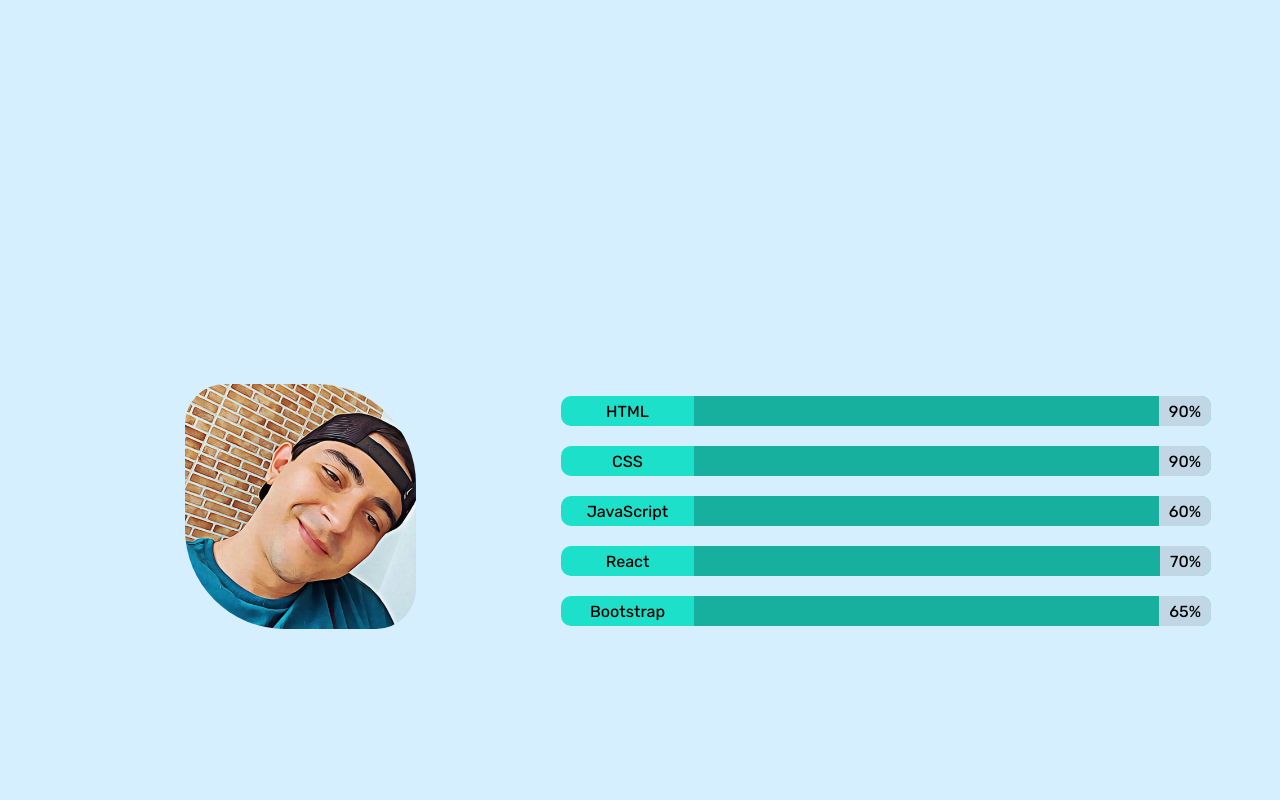
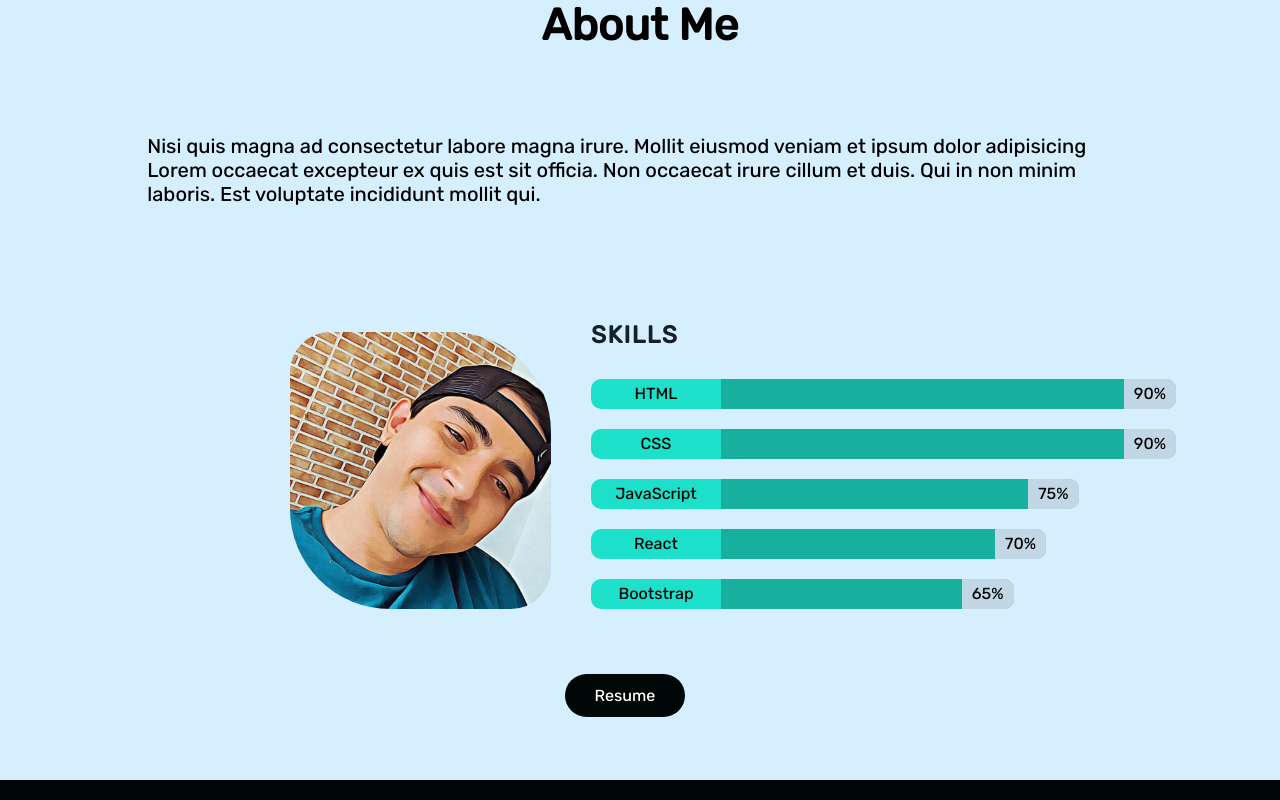
Before and after one commit to delrio12/portfolio-website, a React (Create React App) app: page / in a window 1280 px wide. Shown: the part 1040-1840 px from the top of the page. Built offline with nearby package versions, Linux system fonts and the light colour scheme.

Commit message:
About me added summary

```diff
--- a/src/components/About.js
+++ b/src/components/About.js
@@ -1,42 +1,54 @@
 import React from 'react'
 import styled from 'styled-components'
+import { Button } from './Button'
 
-const About = ({img, alt}) => {
+const About = ({img, alt, resume}) => {
     return (
+        <>
         <AboutContainer id='about'>
             {/* <AboutBg>
                 <VideoBg autoPlay loop muted src={ Video } type="video/mp4" />
             </AboutBg> */}
             <AboutWrapper>
                 <Heading>About Me</Heading>
-                <AboutRow>
+                <AboutRow1>
+                    <Summary>
+                    Nisi quis magna ad consectetur labore magna irure. Mollit eiusmod veniam et ipsum dolor adipisicing Lorem occaecat excepteur ex quis est sit officia. Non occaecat irure cillum et duis. Qui in non minim laboris. Est voluptate incididunt mollit qui.
+                    </Summary>
+                </AboutRow1>
+                <AboutRow2>
                         <Column1>
+
+                                <TopLine>
+                                    SKILLS
+                                </TopLine>
+
                             <Skills>
-                                <SkillBar>
+                                <HtmlSkillBar>
                                     <H3>HTML</H3>
                                     <Progress />
                                     <P>90%</P>
-                                </SkillBar>
-                                <SkillBar>
+                                </HtmlSkillBar>
+                                <CssSkillBar>
                                     <H3>CSS</H3>
                                     <Progress />
                                     <P>90%</P>
-                                </SkillBar>
-                                <SkillBar>
+                                </CssSkillBar>
+                                <JavascriptSkillBar>
                                     <H3>JavaScript</H3>
                                     <Progress />
-                                    <P>60%</P>
-                                </SkillBar>
-                                <SkillBar>
+                                    <P>75%</P>
+                                </JavascriptSkillBar>
+                                <ReactSkillBar>
                                     <H3>React</H3>
                                     <Progress />
                                     <P>70%</P>
-                                </SkillBar>
-                                <SkillBar>
+                                </ReactSkillBar>
+                                <BootstrapSkillBar>
                                     <H3>Bootstrap</H3>
                                     <Progress />
                                     <P>65%</P>
-                                </SkillBar>
+                                </BootstrapSkillBar>
                             </Skills>
                         </Column1>
                         <Column2>
@@ -44,10 +56,15 @@ const About = ({img, alt}) => {
                                 <Img src={img} alt={alt}/>
                             </ImgWrap>
                         </Column2>
-                </AboutRow>
+                </AboutRow2>
+                <AboutRow3>
+                    <Button onClick={() => window.open(resume)}>Resume</Button>
+                </AboutRow3>
             </AboutWrapper>
 
+
         </AboutContainer>
+        </>
     )
 }
 
@@ -57,7 +74,7 @@ export default About
 
 const Heading = styled.h1 `
     width: 100%;
-    height: 100px;
+    height: 90px;
     font-size: 44px;
     line-height: 1.1;
     font-weight: 600;
@@ -75,14 +92,15 @@ const Heading = styled.h1 `
 const AboutContainer = styled.div`
     background: var(--color-subtitle);
 
-    padding: 0 30px;
-    height: 960px;
-    position: relative;
-    z-index: 1;
+    @media screen and (max-width: 768px) {
+        padding: 100px 0;
+    }
+
 `
 
 const AboutBg = styled.div`
-
+    background: var(--color-subtitle);
+    max-width: 1400px;
 `
 
 const AboutWrapper = styled.div`
@@ -95,9 +113,29 @@ const AboutWrapper = styled.div`
     margin-left: auto;
     padding: 0 24px;
     justify-content: center;
+    padding-top: 60px;
 
 `
-const AboutRow = styled.div`
+const AboutRow1 = styled.div`
+    min-width: 100%;
+    display: flex;
+    justify-content: center;
+
+
+`
+
+const Summary = styled.div`
+    align-text: center;
+    min-width: 80%;
+    display: grid;
+    max-width: 800px;
+    margin-bottom: 20px;
+    font-size: 20px;
+    line-height: 24px;
+
+`
+
+const AboutRow2 = styled.div`
     display: grid;
     grid-auto-columns: minmax(auto, 1fr);
     align-items: center;
@@ -108,6 +146,14 @@ const AboutRow = styled.div`
     }
 
 `
+
+const AboutRow3 = styled.div`
+display: flex;
+justify-content: center;
+align-items: center;
+height: 40px;
+`
+
 
 const Column1 = styled.div `
     margin-bottom: 15px;
@@ -120,6 +166,15 @@ const Column2 = styled.div `
     padding: 0 15px;
     grid-area: col2;
 
+`
+const TopLine = styled.p `
+    color: var(--color-background2);
+    font-size: 24px;
+    line-height: 24px;
+    font-weight: 700;
+    letter-spacing: 1.4px;
+    text-transform: uppercase;
+    margin-bottom: 32px;
 `
 
 const Skills = styled.div `
@@ -138,15 +193,31 @@ border-radius:10px;
 margin: 20px 0;
 
 `
+const HtmlSkillBar = styled(SkillBar)`
+width: 90%;
+`
+const CssSkillBar = styled(SkillBar)`
+width: 90%;
+`
+const JavascriptSkillBar = styled(SkillBar)`
+width: 75%;
+`
+const ReactSkillBar = styled(SkillBar)`
+width: 70%;
+`
+const BootstrapSkillBar = styled(SkillBar)`
+width: 65%;
+`
+
 const Progress = styled.div `
 background: #17B09E;
-width: 90%;
+width: 100%;
 height: 100%;
 
 `
 const H3 = styled.div `
 margin: 0 20px;
-width: 18%;
+min-width: 90px;
 text-align: center;
 `
 
@@ -166,13 +237,13 @@ const ImgWrap = styled.div `
     max-width: 555px;
     height: 100%;
     display: flex;
-    justify-content: center;
+    justify-content: flex-end;
     align-items: center;
 `
 
 const Img = styled.img `
     width: 50%;
-    margin: 0 0 10px 0;
+    margin: 0 10px 10px 0;
     padding-right: 0;
     border-top-right-radius: 100px;
     border-top-left-radius: 40px;
--- a/src/components/Projects.js
+++ b/src/components/Projects.js
@@ -97,6 +97,7 @@ const Column1 = styled.div `
     margin-bottom: 15px;
     padding: 0 15px;
     grid-area: col1;
+    padding-left: 110px;
 
 `
 const Column2 = styled.div `
```
Also changed, not shown: src/components/Data.js (line endings or trailing spaces).
